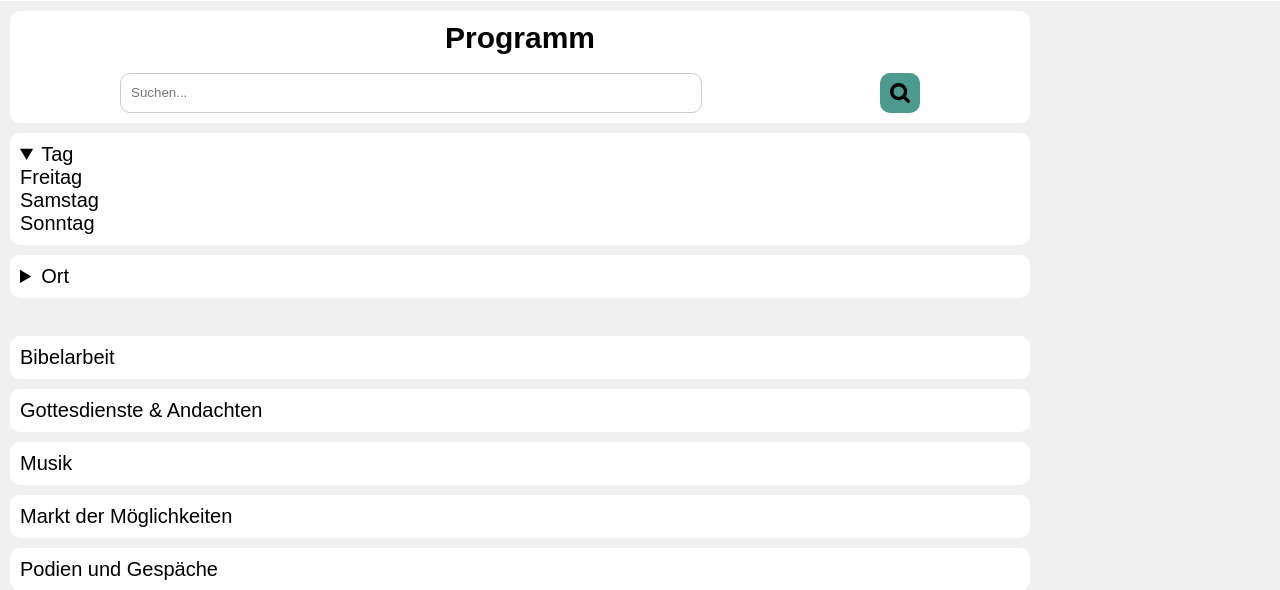
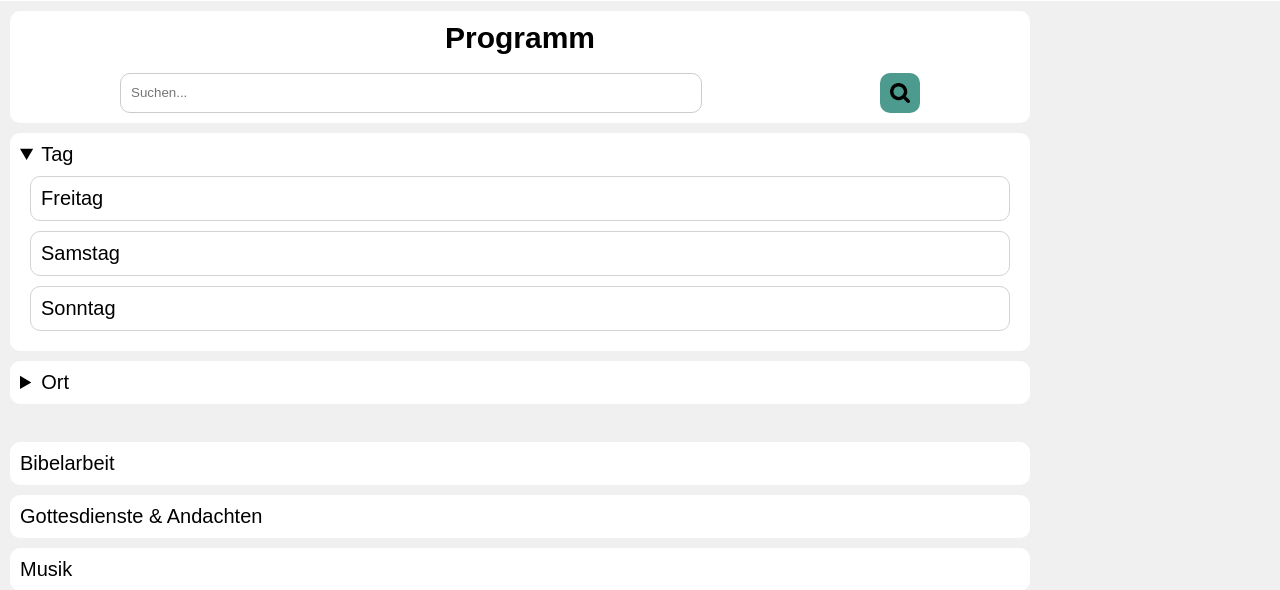
Before and after one commit to PirminHndlg/CBT2024, a Flask app: page /programm in a window 1280 px wide, after a click on "Tag". Shown: the part 171-761 px from the top of the page. Run offline with Flask 3, Linux system fonts and the light colour scheme.

Commit message:
subcontainer added

```diff
--- a/static/css/style.css
+++ b/static/css/style.css
@@ -102,6 +102,13 @@ p {
     border-radius: 10px;
 }
 
+.sub-container {
+    margin: 10px;
+    padding: 10px 10px;
+    border-radius: 10px;
+    border: 1px solid lightgray;
+}
+
 .container-inline {
     display: flex;
     justify-content: space-between;
```
